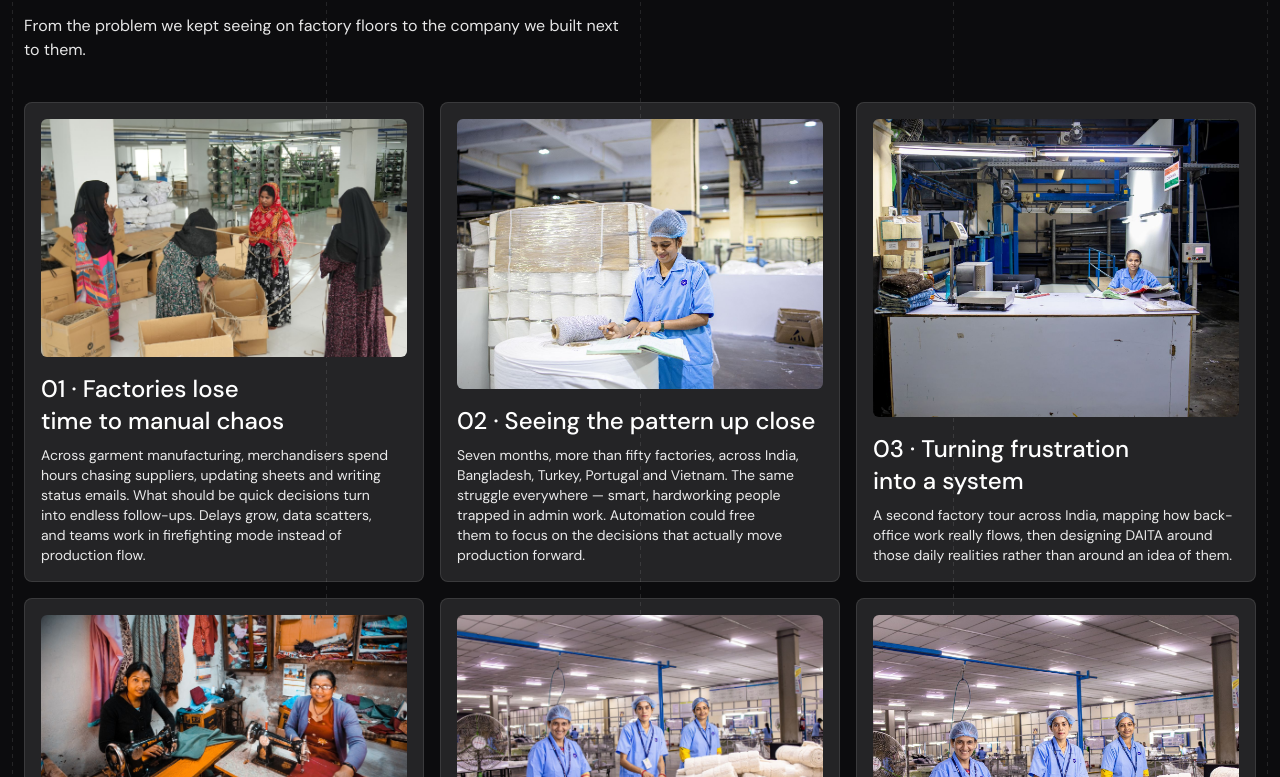
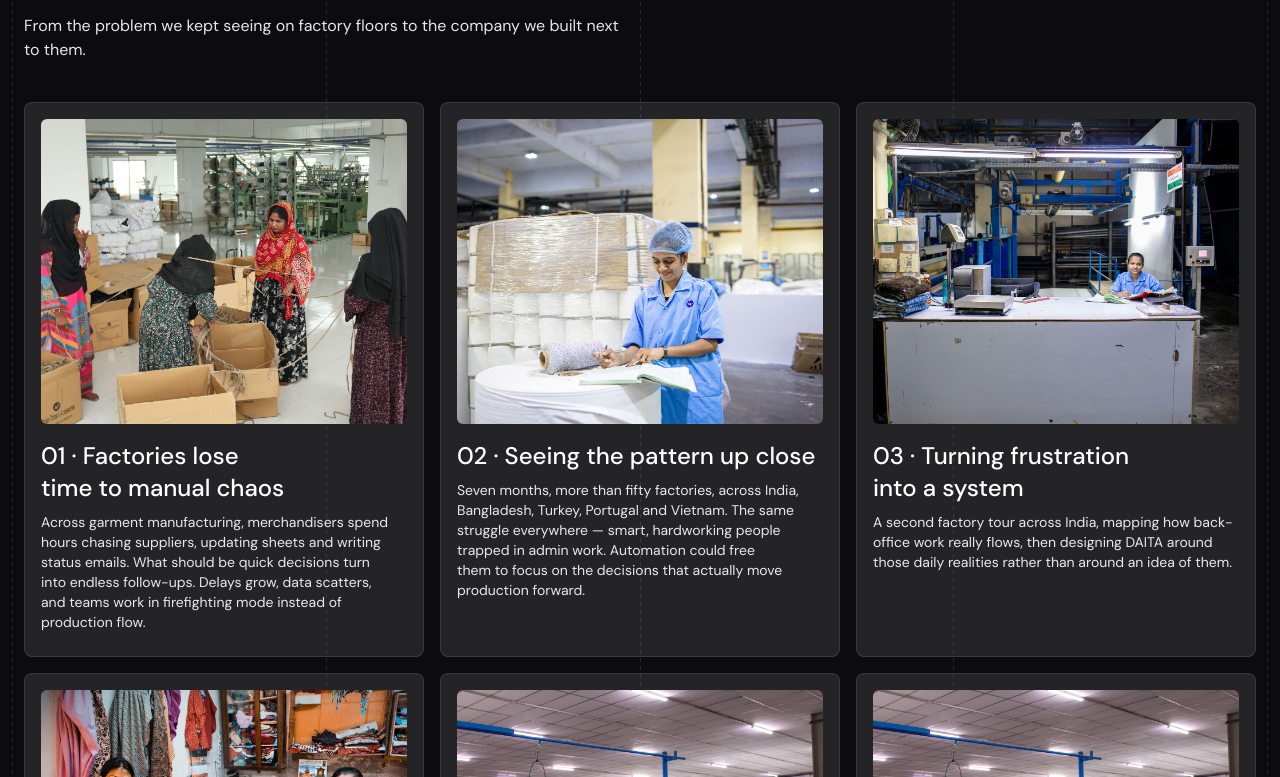
Before and after one commit to Iazizurrahman/solid-umbrella, a Next.js app: page /our-story in a window 1280 px wide. Shown: the part 983-1760 px from the top of the page. Built offline with nearby package versions, Linux system fonts and the light colour scheme.

Commit message:
Phase 7: audit — equal card heights, orphan fixes, both themes verified

```diff
--- a/src/components/sites/daita/daita-site/InfrastructureSection.tsx
+++ b/src/components/sites/daita/daita-site/InfrastructureSection.tsx
@@ -117,7 +117,11 @@ export function InfrastructureSection({
             </div>
 
             {/* .video-cards_list-wrap */}
-            <div className="grid grid-cols-3 gap-4 max-[767px]:flex max-[767px]:flex-col max-[767px]:gap-[0.625rem]">
+            {/* auto-rows-fr: with 5 cards in a 3-col grid the two rows size
+                independently, so row 2 came out 32px shorter than row 1. Equal rows
+                make every card in the section the same height, which is what the
+                section reads as. */}
+            <div className="grid auto-rows-fr grid-cols-3 gap-4 max-[767px]:flex max-[767px]:flex-col max-[767px]:gap-[0.625rem]">
               {cards.map((card, index) => {
                 // Card `i` shows image `i`; a card past the end of the list reuses the
                 // last one so an over-long `cards` prop can never render an empty box.
@@ -126,10 +130,22 @@ export function InfrastructureSection({
                 return (
                   <div
                     key={card.title}
-                    className="flex aspect-[400/480] w-full min-w-0 flex-col justify-start gap-4 rounded-[8px] border border-ns-border-glass-primary bg-ns-bg-glass-primary p-4"
+                    /*
+                      `h-full`, not `aspect-[400/480]`. The fixed aspect sized the card
+                      from its width and left the media box to absorb whatever the copy
+                      did not use — so images came out 298-330px in the same row, and on
+                      /our-story at 767 the copy exceeded the aspect entirely and the six
+                      cards ran 278-410px. Stretching to the grid row instead makes the
+                      cards equal by construction and the aspect now lives on the media
+                      box, so the photographs match too.
+                    */
+                    className="flex h-full w-full min-w-0 flex-col justify-start gap-4 rounded-[8px] border border-ns-border-glass-primary bg-ns-bg-glass-primary p-4"
                   >
-                    {/* .video-card_video — same box, a still instead of a film. */}
-                    <div className="relative z-[2] block w-full flex-1 overflow-hidden rounded-[6px] text-white max-[991px]:min-h-0">
+                    {/* .video-card_video — same box, a still instead of a film. The
+                        6:5 ratio is what the old 400/480 card left for media once its
+                        padding, gap and copy were taken out, so the images keep the
+                        proportion they had. */}
+                    <div className="relative z-[2] block aspect-[6/5] w-full shrink-0 overflow-hidden rounded-[6px] text-white">
                       {/* eslint-disable-next-line @next/next/no-img-element -- fills a
                           fixed-aspect box with object-cover; next/image's wrapper would
                           fight the absolute positioning the source box relies on. */}
--- a/src/components/sites/daita/daita-site/ProblemSection.tsx
+++ b/src/components/sites/daita/daita-site/ProblemSection.tsx
@@ -66,7 +66,11 @@ export function ProblemSection() {
             {POINTS.map((point) => (
               <li key={point} className="flex">
                 <div className="flex h-full w-full max-w-full flex-col gap-4 rounded-[8px] border border-ns-border-secondary bg-ns-bg-primary p-6 transition-all duration-200 hover:border-ns-border-primary max-[767px]:p-4">
-                  <p className="text-[1.5rem] leading-[2rem] font-medium text-ns-content-primary max-[767px]:text-[1.25rem] max-[767px]:leading-[1.75rem]">
+                  {/* text-balance, not the base layer's `pretty`: these are short display
+                      statements, and "…too late to fix" stranded "fix" on its own line at
+                      four of the five widths. Balancing a two-line statement cannot change
+                      its line count. */}
+                  <p className="text-[1.5rem] leading-[2rem] font-medium text-balance text-ns-content-primary max-[767px]:text-[1.25rem] max-[767px]:leading-[1.75rem]">
                     {point}
                   </p>
                 </div>
--- a/src/components/sites/daita/daita-site/TrustedLogosSection.tsx
+++ b/src/components/sites/daita/daita-site/TrustedLogosSection.tsx
@@ -197,7 +197,10 @@ export function TrustedLogosSection() {
           {/* .section_partner-logos — the headline block keeps its centred 958px measure. */}
           <div className="mx-auto flex max-w-[958px] flex-col items-center justify-start gap-6 text-center">
             {/* .text-heading-h5-mobile */}
-            <h2 className="text-[1.5rem] font-medium leading-[2rem] text-ns-content-primary">
+            {/* text-balance: this h2 is set at the h5-mobile size and carries DAITA copy,
+                not the source-matched display type h1/h2 are excluded from balancing for.
+                Without it "run" sits alone on line two at 1440 and 1280. */}
+            <h2 className="text-[1.5rem] font-medium leading-[2rem] text-balance text-ns-content-primary">
               Works with the systems your factories already run
             </h2>
 
```
Also changed, not shown: 1 other file (tests, documents, lock files or other folders).
